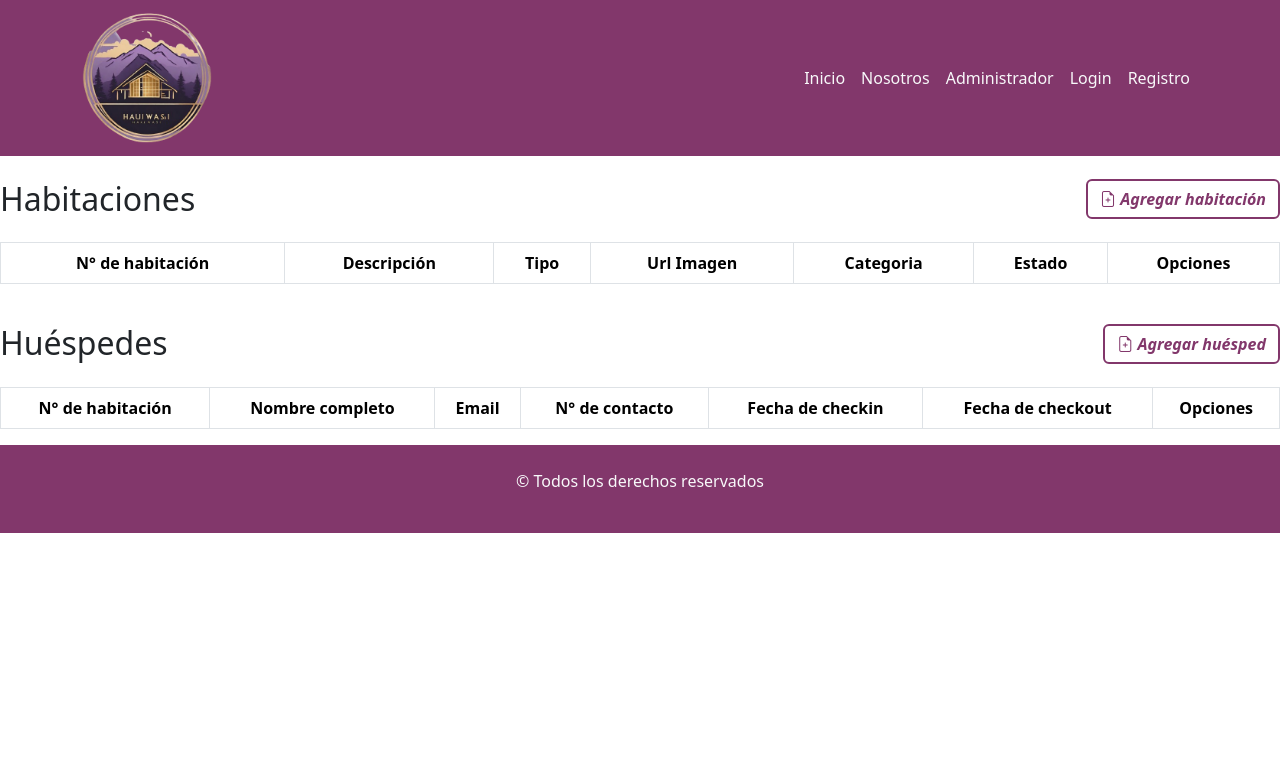
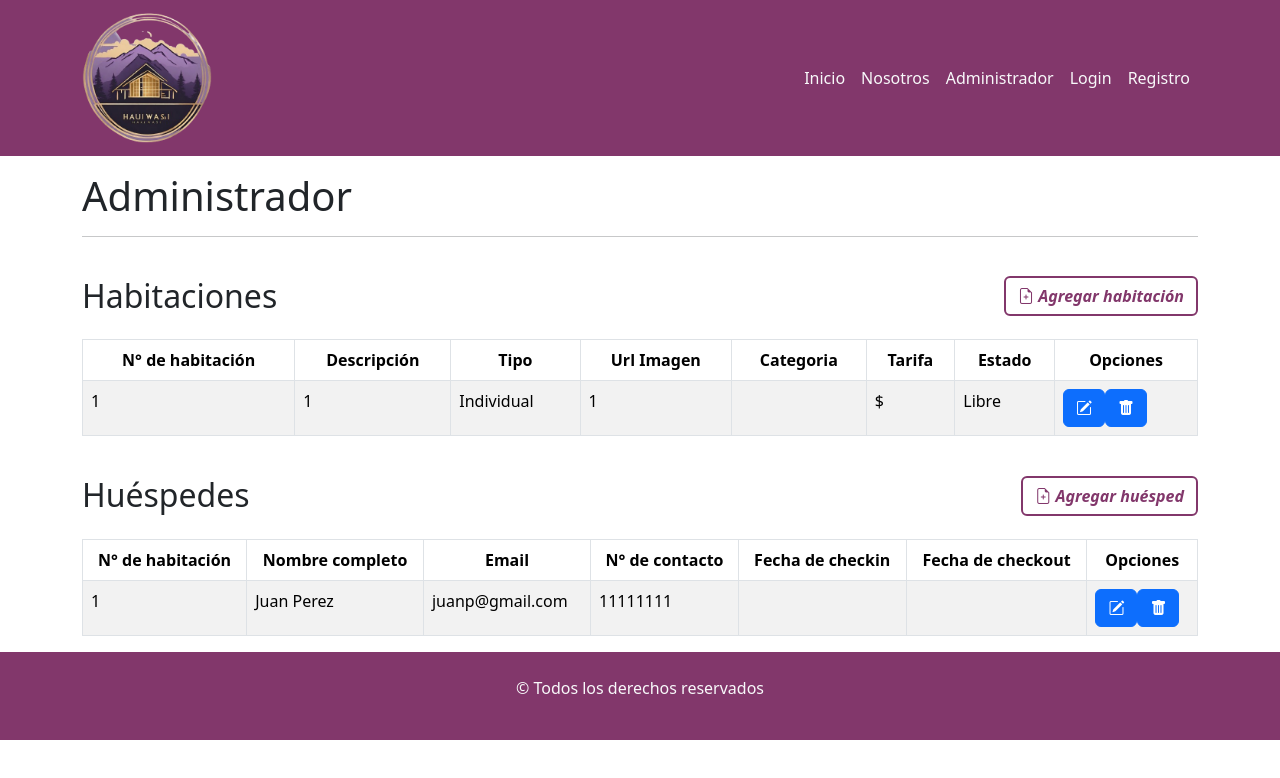
Before and after one commit to Pabmoy25/proyectoHotel-FrontEnd, a React (Vite) app: page /administrador in a window 1280 px wide. Shown: the top 778 px of the page. Built offline with nearby package versions, Linux system fonts and the light colour scheme.

Commit message:
agrego btn editar y borrar, importo fuente, agrego link a btn agregar

```diff
--- a/src/App.css
+++ b/src/App.css
@@ -1,3 +1,7 @@
+
+@import url('https://fonts.googleapis.com/css2?family=Montserrat+Alternates:ital,wght@0,100;0,200;0,300;0,400;0,500;0,600;0,700;0,800;0,900;1,100;1,200;1,300;1,400;1,500;1,600;1,700;1,800;1,900&display=swap');
+@import url('https://fonts.googleapis.com/css2?family=Quicksand:wght@300..700&display=swap');
+
 #root{
   display: flex;
   flex-direction: column;
@@ -19,3 +23,11 @@
   border: 2px solid #82376b;
 
 }
+.btnEditar,
+.btnBorrar {
+  color: #474747;
+  border: 2px outset #edefec;
+  font-weight: bold;
+  background-color: #eee80d;
+  font-size: larger;
+}
--- a/src/App.jsx
+++ b/src/App.jsx
@@ -1,36 +1,35 @@
-import './App.css'
+import "./App.css";
 import "bootstrap/dist/css/bootstrap.min.css";
 import "bootstrap-icons/font/bootstrap-icons.css";
-import Footer from './components/common/Footer'
-import Menu from './components/common/Menu'
-import PaginaPrincipal from './components/pages/PaginaPrincipal'
-import PaginaAdministrador from './components/pages/PaginaAdministrador';
-import { Container } from 'react-bootstrap';
-import { BrowserRouter, Routes, Route } from 'react-router-dom';
-
-
-
+import Footer from "./components/common/Footer";
+import Menu from "./components/common/Menu";
+import PaginaPrincipal from "./components/pages/PaginaPrincipal";
+import PaginaAdministrador from "./components/pages/PaginaAdministrador";
+import { Container } from "react-bootstrap";
+import { BrowserRouter, Routes, Route } from "react-router-dom";
 
 function App() {
-
-
   return (
     <BrowserRouter>
-    <Menu></Menu>
-    <Routes>
-      <Route exact path="/" element={<PaginaPrincipal></PaginaPrincipal>}> </Route>
-      <Route exact path="/administrador" element={<PaginaAdministrador></PaginaAdministrador>}> </Route>
+      <Menu></Menu>
+      <Container className="container-fluid">
+        <Routes>
+          <Route exact path="/" element={<PaginaPrincipal></PaginaPrincipal>}>
+            {" "}
+          </Route>
 
-    {/*
-    <Container className="container-fluid">
-
-    </Container>
-  */}
-
-    </Routes>
-    <Footer></Footer>
+          <Route
+            exact
+            path="/administrador"
+            element={<PaginaAdministrador></PaginaAdministrador>}
+          >
+            {" "}
+          </Route>
+        </Routes>
+      </Container>
+      <Footer></Footer>
     </BrowserRouter>
-  )
+  );
 }
 
-export default App
+export default App;
--- a/src/components/common/Menu.jsx
+++ b/src/components/common/Menu.jsx
@@ -8,7 +8,7 @@ const Menu = () => {
 
         <Navbar expand="lg" className="bg-violeta">
           <Container>
-            <NavbarBrand href="#home">
+            <NavbarBrand as={Link} to={"/"} >
             <img src={logoHotel} alt="logo Hotel Haki Wasi" className="img-fluid" width={130}></img>
             </NavbarBrand>
             <Navbar.Toggle aria-controls="basic-navbar-nav"/>
--- a/src/components/pages/PaginaAdministrador.jsx
+++ b/src/components/pages/PaginaAdministrador.jsx
@@ -7,16 +7,14 @@ import { Link } from "react-router-dom";
 const PaginaAdministrador = () => {
   return (
     <section>
+      <div><h1 className="mt-3">Administrador</h1><hr /></div>
       <div className="d-flex justify-content-between align-items-center">
         <h2 className="my-4">Habitaciones</h2>
-        {/*<Button as={Link} to={"/administrador/crear"}>
-          <i className="bi bi-file-earmark-plus-fill"></i>
-        </Button>*/}
-        <Button variant="outline-dark" id="btnAdmin">
+        <Button variant="outline-light" id="btnAdmin" as={Link} to={"/administrador/agregarhabitacion"}>
           <i className="bi bi-file-earmark-plus"> Agregar habitación</i>
         </Button>
       </div>
-      <Table striped bordered hover>
+      <Table responsive="sm" striped bordered hover>
         <thead className="text-center">
           <tr>
             <th>N° de habitación</th>
@@ -24,28 +22,41 @@ const PaginaAdministrador = () => {
             <th>Tipo</th>
             <th>Url Imagen</th>
             <th>Categoria</th>
+            <th>Tarifa</th>
             <th>Estado</th>
             <th>Opciones</th>
           </tr>
         </thead>
         <tbody>
-          {/*{productos.map((producto) => (
-            <ItemProducto
-              key={producto.id}
-              producto={producto}
-              setProductos={setProductos}
-            ></ItemProducto>
+          {/*{habitaciones.map((habitacion) => (
+            <ItemHabitacion
+              key={habitacion.id}
+             habitacion={habitacion}
+              setHabitacion={setHabitacion}
+            ></ItemHabitacion>
           ))}*/}
+          <tr>
+            <td>1</td>
+            <td>1</td>
+            <td>Individual</td>
+            <td>1</td>
+            <td></td>
+            <td>$</td>
+            <td>Libre</td>
+            <td className="flex justify-content-between"><Button className="btnEditar"><i className="bi bi-pencil-square"></i></Button>
+            <Button className="btnBorrar"><i className="bi bi-trash-fill"></i></Button>
+            </td>
+          </tr>
         </tbody>
       </Table>
       <div className="d-flex justify-content-between align-items-center">
         <h2 className="my-4">Huéspedes</h2>
 
-        <Button variant="outline-dark" id="btnAdmin">
+        <Button variant="outline-secondary" id="btnAdmin" as={Link} to={"/administrador/agregarhuesped"}>
           <i className="bi bi-file-earmark-plus"> Agregar huésped</i>
         </Button>
       </div>
-      <Table striped bordered hover>
+      <Table responsive="sm" striped bordered hover>
         <thead className="text-center">
           <tr>
             <th>N° de habitación</th>
@@ -58,13 +69,24 @@ const PaginaAdministrador = () => {
           </tr>
         </thead>
         <tbody>
-          {/*{productos.map((producto) => (
-            <ItemProducto
-              key={producto.id}
-              producto={producto}
-              setProductos={setProductos}
-            ></ItemProducto>
+          {/*{huespedes.map((huesped) => (
+            <ItemHuesped
+              key={huesped.id}
+              huesped={huesped}
+              setHuesped={setHuesped}
+            ></ItemHuesped>
           ))}*/}
+          <tr>
+            <td>1</td>
+            <td>Juan Perez</td>
+            <td>juanp@gmail.com</td>
+            <td>11111111</td>
+            <td></td>
+            <td></td>
+            <td className="flex justify-content-between"><Button className="btnEditar"><i className="bi bi-pencil-square"></i></Button>
+            <Button className="btnBorrar"><i className="bi bi-trash-fill"></i></Button>
+            </td>
+          </tr>
         </tbody>
       </Table>
     </section>
```
